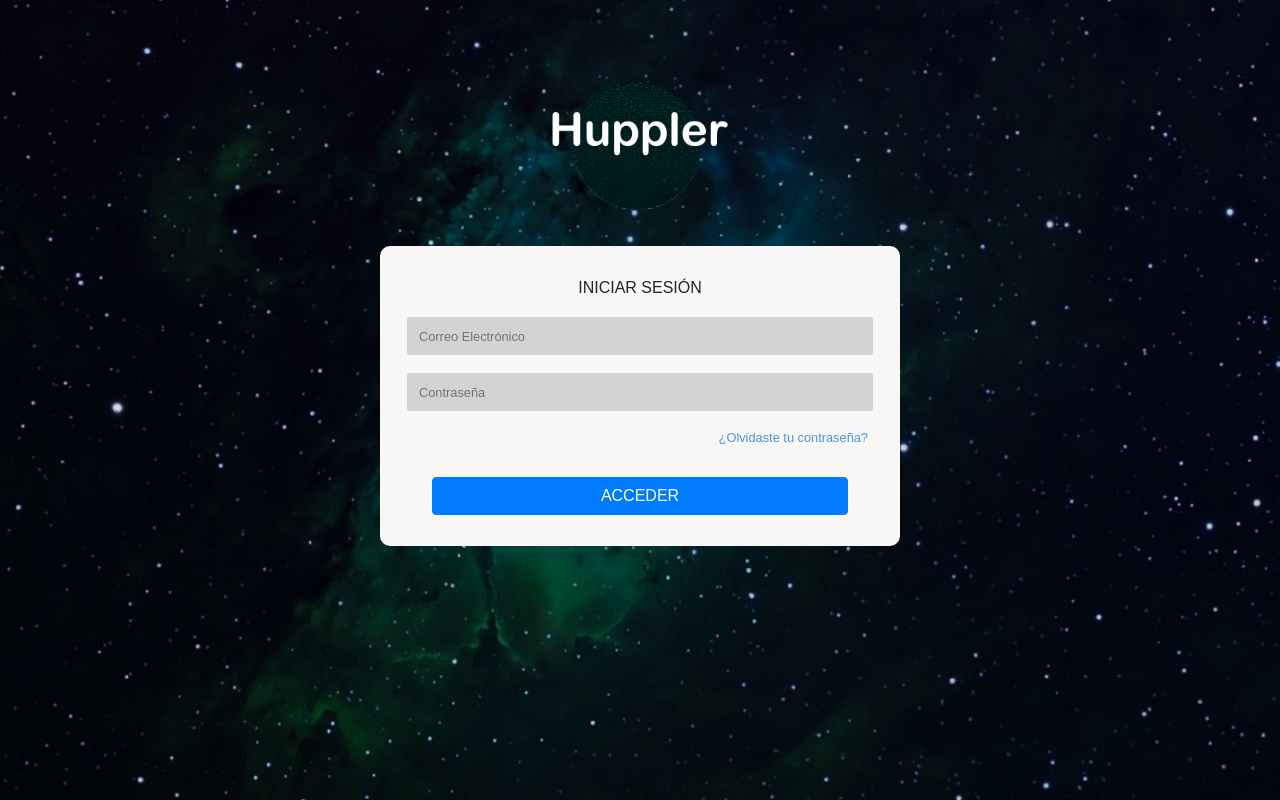
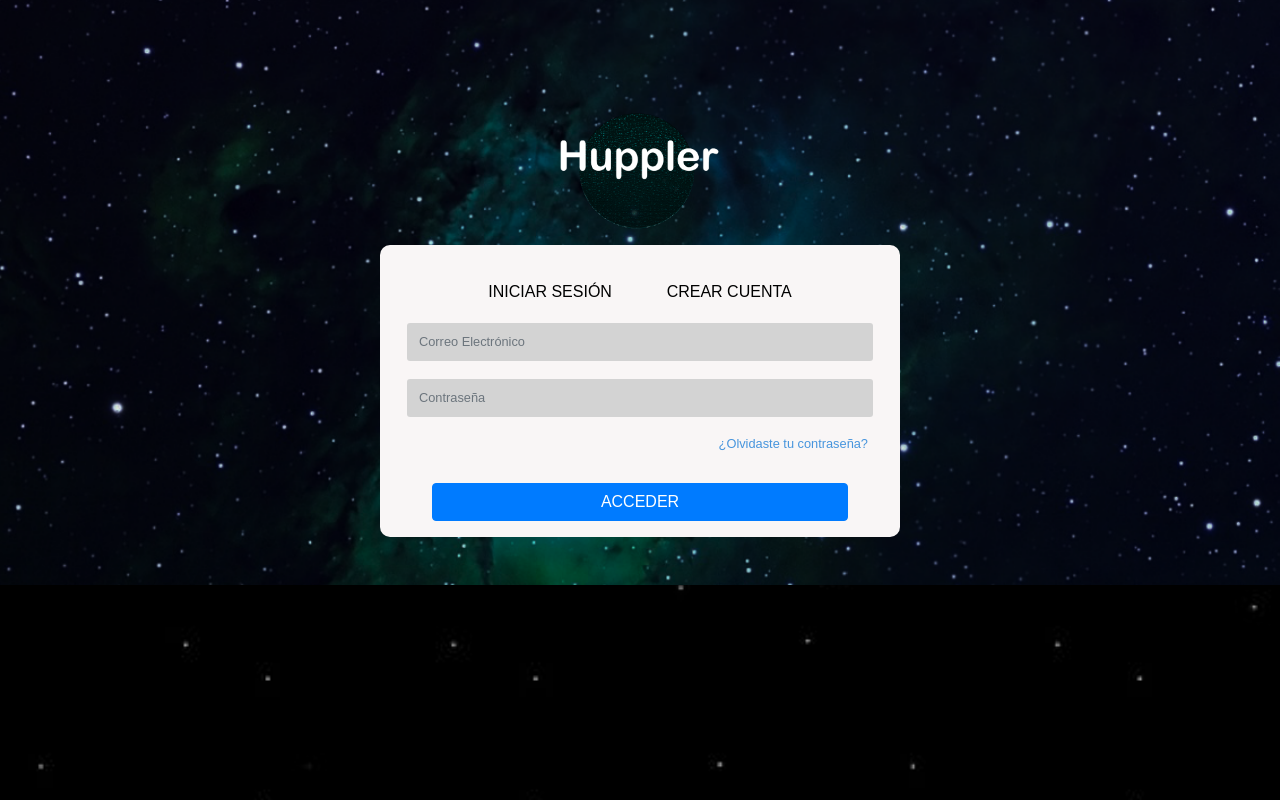
Before and after one commit to MarianaGFT/huppler-limpio, a React (Create React App) app: page /login in a window 1280 px wide. Built offline with nearby package versions, Linux system fonts and the light colour scheme; a web font is replaced by a local one; what unstated-next would draw is missing.

Commit message:
form para crear cuenta agregado al login

```diff
--- a/src/components/LogIn/LogIn.jsx
+++ b/src/components/LogIn/LogIn.jsx
@@ -1,6 +1,6 @@
 import React, { useState, useEffect, useContext } from "react";
 import styled from "styled-components";
-import { Form, Button, Alert } from "react-bootstrap";
+import { Form, Button, Alert, Card } from "react-bootstrap";
 import BackgroundSpaceImg7 from "../../assets/background-space7.png";
 import Logo from "../../assets/logo-huppler.png";
 import { usuarioContext } from "../../context/Usuarios/UsuariosState";
@@ -13,20 +13,22 @@ const LoginContainer = styled.div`
   background-size: cover;
   background-color: #464646;
   width: 100%;
-  height: 100vh;
+  height: auto;
   text-align: center;
-  padding: 1rem 0;
+  padding: 3rem 0;
 
   img {
-    margin-top: 30px;
-    width: 200px;
+
+    width: 10rem;
+    margin: 4rem 0 1rem 0;
   }
 `;
 
 const WhiteContainer = styled.div`
   border-radius: 10px;
   background-color: #f9f6f6;
-  height: 300px;
+  height: auto;
+  padding: 1rem 0;
   margin: 20px;
 
   p {
@@ -47,9 +49,28 @@ const WhiteContainer = styled.div`
     margin: 0 2rem;
   }
 
-  Button {
+  .btn-login {
     margin-top: 30px;
     width: 80%;
+  }
+
+  .btn-transparent{
+    margin: .7rem .9rem;
+    background-color:transparent;
+    border-color:transparent;
+    color:#000;
+  }
+
+  .card{
+    width: 90%;
+    margin: .3rem auto;
+    text-align: left;
+  }
+
+  .card-body{
+    padding: .5rem;
+    font-size: .7rem;
+    color: #959595;
   }
 
   /************ 320 ************/
@@ -81,6 +102,7 @@ function LogIn({ history }) {
     contrasena: "",
   });
   const { correo, contrasena } = usuario;
+  const [LogIn, setLogIn] = useState(true);
 
   //ComponentDidMount = Cuando la pagina cargue, asegura que el código ya esta listo
   useEffect(() => {
@@ -104,7 +126,8 @@ function LogIn({ history }) {
     <LoginContainer>
       <img src={Logo} alt='Logo huppler'></img>
       <WhiteContainer>
-        <p>INICIAR SESIÓN</p>
+        <Button className='btn-transparent' onClick={() => setLogIn(true)} >INICIAR SESIÓN</Button>
+        <Button className='btn-transparent' onClick={() => setLogIn(false)}> CREAR CUENTA</Button>
         {error ? <Alert variant='danger'>{error}</Alert> : null}
         <Form onSubmit={onSubmitHandler}>
           <Form.Group controlId='formBasicEmail'>
@@ -126,10 +149,23 @@ function LogIn({ history }) {
               onChange={onChangeHandler}
             />
           </Form.Group>
-          <Form.Text className='text-muted'>¿Olvidaste tu contraseña?</Form.Text>
-          <Button variant='primary' type='submit'>
-            ACCEDER
-          </Button>
+          {LogIn ?
+            <Form>
+              <Form.Text className='text-muted'>¿Olvidaste tu contraseña?</Form.Text>
+               </Form> : <Form><Form.Group controlId='formBasicPassword'>
+              <Form.Control
+                type='password'
+                placeholder='Confirmar contraseña'
+                name='contrasena'
+                value={contrasena}
+                onChange={onChangeHandler}
+              />
+            </Form.Group>
+            <Card>
+                <Card.Body>•8 carácteres como mínimo <br></br>•Al menos una letra. <br></br>•Al menos un número</Card.Body>
+              </Card> </Form>}<Button variant='primary' type='submit' className='btn-login'>
+                {LogIn?'ACCEDER':'CREAR CUENTA'}</Button>
+
         </Form>
       </WhiteContainer>
     </LoginContainer>
```
Also changed, not shown: src/assets/logo-huppler.png, 1 other file (tests, documents, lock files or other folders).
